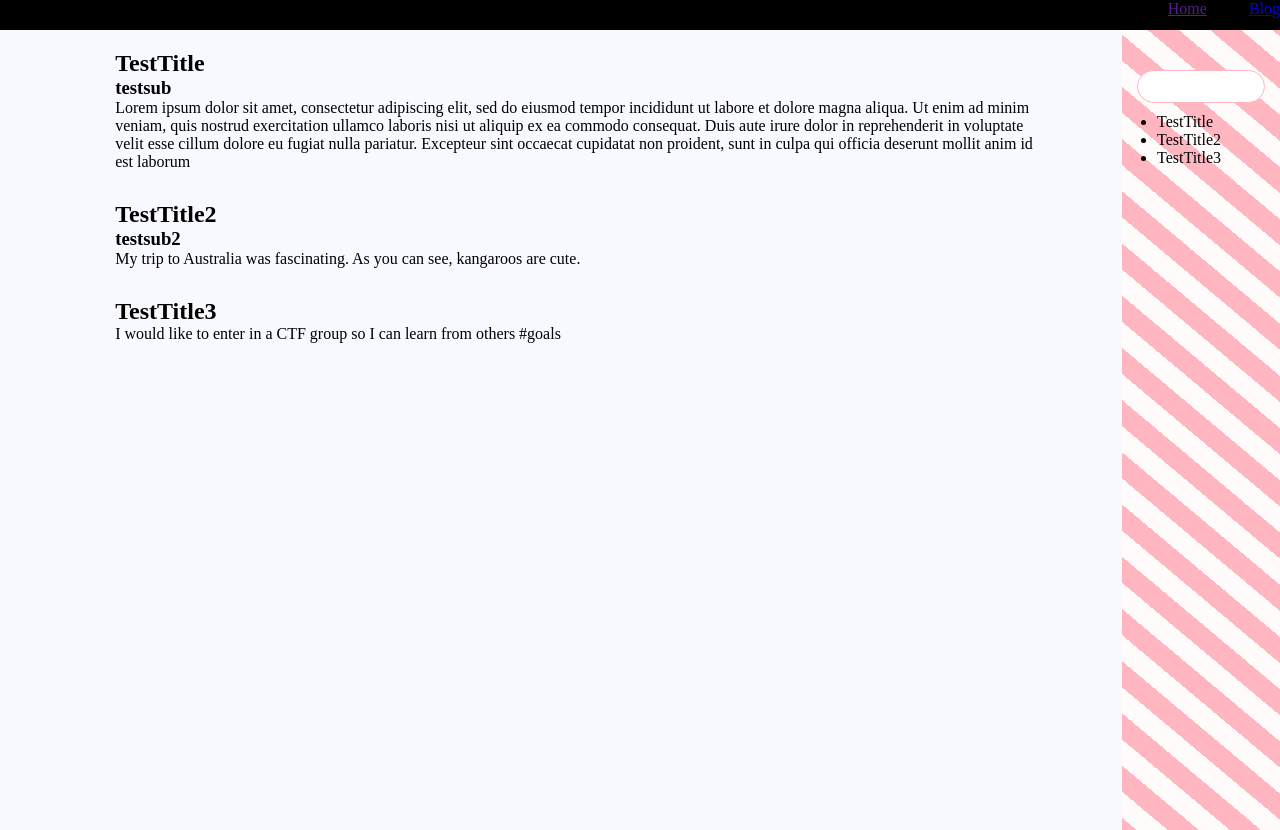
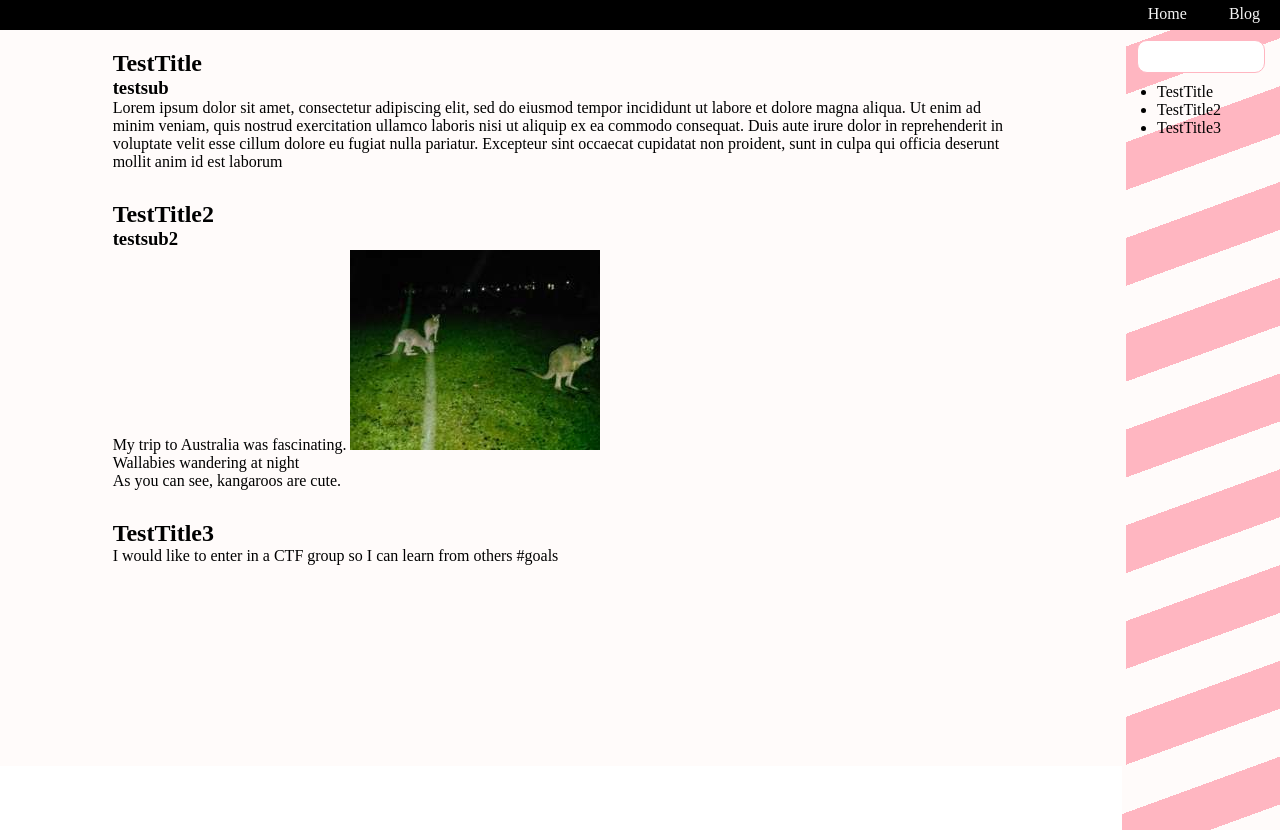
Before and after one commit to hemiol14/My-Little-Bloggy, a plain HTML site: page index.html in a window 1280 px wide. After the commit the page ends 800 px from the top, so only its background shows below. Drawn offline with Linux system fonts and the light colour scheme.

Commit message:
fixed position and imgs

```diff
--- a/articles.json
+++ b/articles.json
@@ -11,7 +11,7 @@
             "id": 1,
             "title": "TestTitle2",
             "subtitle": "testsub2",
-            "content": "My trip to Australia was fascinating. <img:[smolcreepykangaroos.jpg,Wallabies wandering at night]> As you can see, kangaroos are cute.",
+            "content": "My trip to Australia was fascinating. <img src='media/smolcreepykangaroos.jpg' alt='scary kangaroos'><figcaption>Wallabies wandering at night</figcaption> As you can see, kangaroos are cute.",
             "tags": ["kangaroos", "Australia", "test"]
         },
         {
--- a/index.html
+++ b/index.html
@@ -20,10 +20,18 @@
             display: flex;
             justify-content: flex-end;
         }
+        nav li {
+            margin: 5px 20px 0 0;
+        }
+        nav a {
+            text-decoration: none;
+            color: whitesmoke;
+        }
         aside {
             position: fixed;
-            top: 30px;
+            top: 0;
             right: 0;
+            z-index: -1;
 
             width: 10%;
             height: 100%;
@@ -33,29 +41,29 @@
 
             padding: 30px 15px 10px 15px;
             background: repeating-linear-gradient(
-                40deg,
+                160deg,
                 #FFFBFA,
-                #FFFBFA 20px,
+                #FFFBFA 45px,
                 #FFB6C1 10px,
-                #FFB6C1 40px
+                #FFB6C1 90px
               );
         }
         input {
-            border-radius: 25px;
+            border-radius: 10px;
             border: 1px solid #FFB6C1;
             height: 15px;
             margin: 10px 0 10px 0;
             padding: 8px;
         }
-        li {
-            margin-left: 20px;
+        aside ul{
+            padding-left: 20px;
         }
         main {
-            width: 90%;
-            height: 100%;
+            width: 88%;
+            height: 92%;
             display: flex;
             flex-direction: column;
-            background-color: ghostwhite;
+            background-color: #FFFBFA;
             align-items: center;
         }
         article {
@@ -89,6 +97,7 @@
             if (json.subtitle) {
                 mainArticle += "<h3>" + json.subtitle + "</h3>";
             }
+
             mainArticle += "<p>" + json.content + "</p>";
             mainArticle += "</article>";
         }
```
Also changed, not shown: media/smolcreepykangaroos.jpg (renamed from smolcreepykangaroos.jpg).
